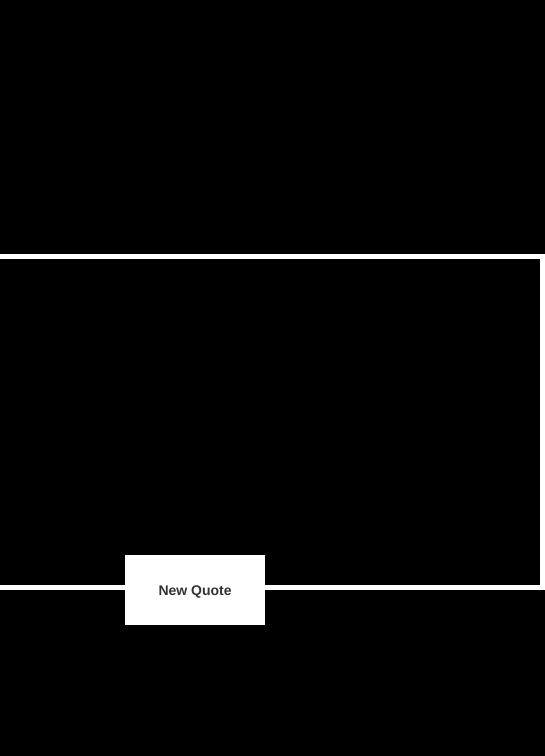
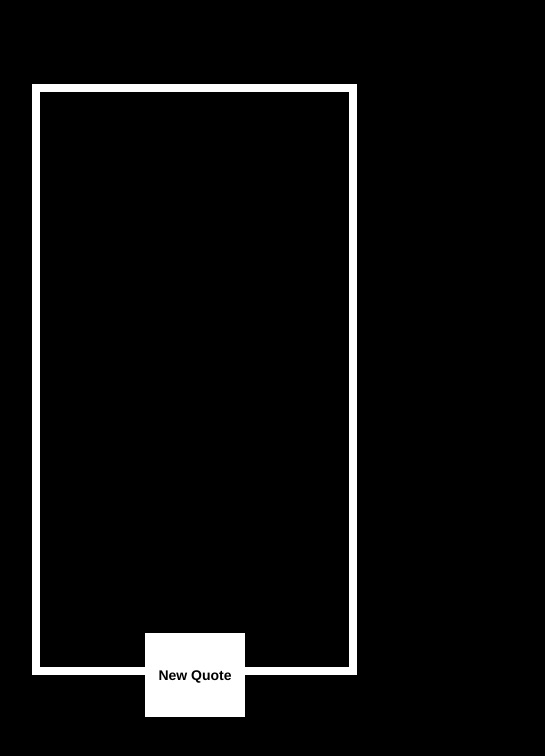
Before and after one commit to michlee1337/random-quote-machine, a plain HTML site: page index.html in a window 390 px wide. Shown: the whole page, 545 px wide, since content can reach past the window. Drawn offline with nearby package versions, Linux system fonts and the light colour scheme.

Commit message:
Made responsive

```diff
--- a/custom.css
+++ b/custom.css
@@ -1,38 +1,35 @@
-html {
+body {
   background-color: black;
 }
 
 #quote {
-    position:absolute;
-    top: 50%;
-    left: 50%;
-    width:50em;
-    height:24em;
-    margin-top: -12em; /*set to a negative number 1/2 of your height*/
-    margin-left: -25em; /*set to a negative number 1/2 of your width*/
-    border: 5px solid white;
+  margin-right: auto;
+  height: 70vh;
+  background-color: black;
+  margin-top: 10vh;
+  margin-bottom: -5vh;
+  border: 1vh solid white;
 }
+
 button {
-  position: absolute;
+  position: relative;
+  display:block;
+  margin:0 auto;
   font-weight: 700;
-  top: 50%;
-  left: 50%;
-  width:10em;
-  height:5em;
-  margin-top: 9.5em;
-  margin-left: -5em;
+  height: 10vh;
+  width: 100px;
   background-color: white;
+  color: black;
   border: none;
+  text-align: center;
 
 }
 
 #quote p {
   color: #fff;
-  font-size: 30px;
-  padding-top: 10%;
+  padding-top: 8vh;
+  font-size: 300%;
 }
 
 #quote p > i {
-  font-weight: 300;
-  font-size: 25px;
 }
--- a/index.html
+++ b/index.html
@@ -18,6 +18,8 @@
       <div class="row">
         <div id="quote" class="text-center col-xs-10 col-xs-offset-1">
         </div>
+      </div>
+      <div class="row">
         <button id="new-quote" type="button">New Quote</button>
       </div>
     </div>
```
